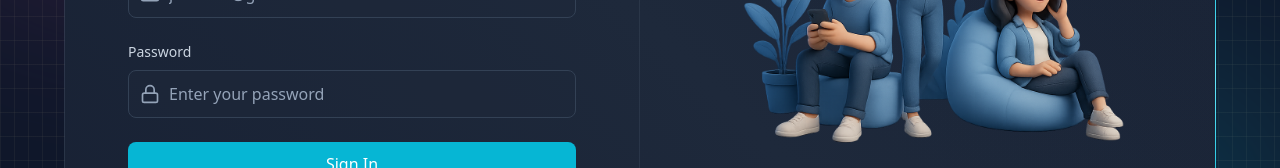
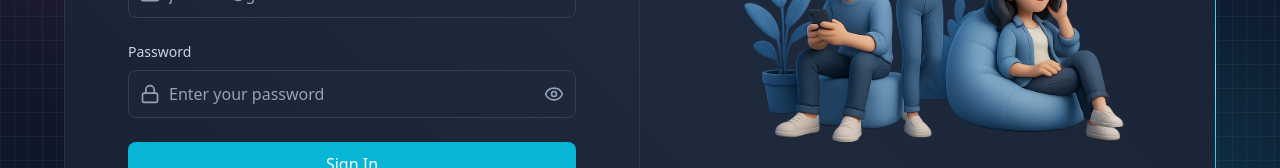
Before and after one commit to K-HALID007/chatify, a React (Vite) app in the folder frontend/: page /login in a window 1280 px wide. Shown: the part 416-584 px from the top of the page. Built offline with nearby package versions, Linux system fonts and the light colour scheme; no server answers.

Commit message:
feat: add password visibility toggle to Login and SignUp pages

```diff
--- a/frontend/src/pages/LoginPage.jsx
+++ b/frontend/src/pages/LoginPage.jsx
@@ -6,11 +6,14 @@ import {
   MailIcon,
   LoaderIcon,
   LockIcon,
+  EyeIcon,
+  EyeOffIcon,
 } from "lucide-react";
 import { Link } from "react-router";
 
 function LoginPage() {
   const [formData, setFormData] = useState({ email: "", password: "" });
+  const [showPassword, setShowPassword] = useState(false);
   const { login, isLoggingIn } = useAuthStore();
 
   const handleSubmit = (e) => {
@@ -64,14 +67,26 @@ function LoginPage() {
                       <LockIcon className="auth-input-icon" />
 
                       <input
-                        type="password"
+                        type={showPassword ? "text" : "password"}
                         value={formData.password}
                         onChange={(e) =>
                           setFormData({ ...formData, password: e.target.value })
                         }
-                        className="input"
+                        className="input pr-10 sm:pr-12"
                         placeholder="Enter your password"
                       />
+
+                      <button
+                        type="button"
+                        onClick={() => setShowPassword(!showPassword)}
+                        className="absolute right-3 top-1/2 -translate-y-1/2 text-slate-400 hover:text-slate-200 transition-colors"
+                      >
+                        {showPassword ? (
+                          <EyeOffIcon className="w-4 h-4 sm:w-5 sm:h-5" />
+                        ) : (
+                          <EyeIcon className="w-4 h-4 sm:w-5 sm:h-5" />
+                        )}
+                      </button>
                     </div>
                   </div>
 
--- a/frontend/src/pages/SignUpPage.jsx
+++ b/frontend/src/pages/SignUpPage.jsx
@@ -7,6 +7,8 @@ import {
   MailIcon,
   UserIcon,
   LoaderIcon,
+  EyeIcon,
+  EyeOffIcon,
 } from "lucide-react";
 import { Link } from "react-router";
 
@@ -16,6 +18,7 @@ function SignUpPage() {
     email: "",
     password: "",
   });
+  const [showPassword, setShowPassword] = useState(false);
   const { signup, isSigningUp } = useAuthStore();
 
   const handleSubmit = (e) => {
@@ -85,14 +88,26 @@ function SignUpPage() {
                       <LockIcon className="auth-input-icon" />
 
                       <input
-                        type="password"
+                        type={showPassword ? "text" : "password"}
                         value={formData.password}
                         onChange={(e) =>
                           setFormData({ ...formData, password: e.target.value })
                         }
-                        className="input"
+                        className="input pr-10 sm:pr-12"
                         placeholder="Enter your password"
                       />
+
+                      <button
+                        type="button"
+                        onClick={() => setShowPassword(!showPassword)}
+                        className="absolute right-3 top-1/2 -translate-y-1/2 text-slate-400 hover:text-slate-200 transition-colors"
+                      >
+                        {showPassword ? (
+                          <EyeOffIcon className="w-4 h-4 sm:w-5 sm:h-5" />
+                        ) : (
+                          <EyeIcon className="w-4 h-4 sm:w-5 sm:h-5" />
+                        )}
+                      </button>
                     </div>
                   </div>
 
```
